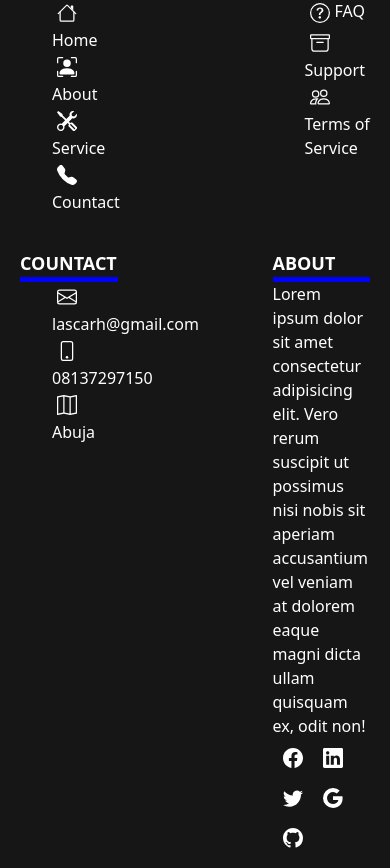
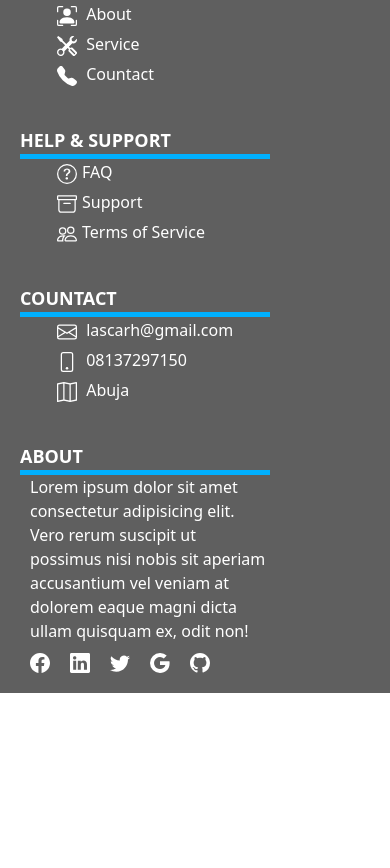
Before and after one commit to jovick-coder/React-Lascarh-Ads, a React (Create React App) app: page / in a window 390 px wide. Shown: the part 3624-4492 px from the top of the page. After the commit the page ends 4317 px from the top, so only its background shows below. Built offline with nearby package versions, Linux system fonts and the light colour scheme; a web font is replaced by a local one.

Commit message:
Made footer mobile responsive

```diff
--- a/src/components/footer/footer.component.jsx
+++ b/src/components/footer/footer.component.jsx
@@ -8,78 +8,83 @@ const Footer = () => {
         <footer>
           <img src="./img/logo.png" alt="" />
 
-          <div class="footer-container">
-            <div class="item">
+          <div className="footer-container">
+            <div className="item">
               <span>QUICK LINKS</span>
               <ul>
                 <li>
-                  <img src="./img/icons/house.svg" class="icon" alt="" /> Home
+                  <img src="./img/icons/house.svg" className="icon" alt="" />{' '}
+                  Home
                 </li>
                 <li>
                   <img
                     src="./img/icons/person-bounding-box.svg"
-                    class="icon"
+                    className="icon"
                     alt=""
                   />{' '}
                   About
                 </li>
                 <li>
-                  <img src="./img/icons/tools.svg" class="icon" alt="" />{' '}
+                  <img src="./img/icons/tools.svg" className="icon" alt="" />{' '}
                   Service
                 </li>
                 <li>
                   <img
                     src="./img/icons/telephone-fill.svg"
-                    class="icon"
+                    className="icon"
                     alt=""
                   />{' '}
                   Countact
                 </li>
               </ul>
             </div>
-            <div class="item">
+            <div className="item">
               <span>HELP & SUPPORT</span>
               <ul>
                 <li>
                   <img
                     src="./img/icons/question-circle.svg"
-                    class="icon"
+                    className="icon"
                     alt=""
                   />
                   FAQ
                 </li>
                 <li>
-                  <img src="./img/icons/archive.svg" class="icon" alt="" />
+                  <img src="./img/icons/archive.svg" className="icon" alt="" />
                   Support
                 </li>
                 <li>
-                  <img src="./img/icons/people.svg" class="icon" alt="" />
+                  <img src="./img/icons/people.svg" className="icon" alt="" />
                   Terms of Service
                 </li>
               </ul>
             </div>
-            <div class="item">
+            <div className="item">
               <span>COUNTACT</span>
               <ul>
                 <li>
-                  <img src="./img/icons/envelope.svg" class="icon" alt="" />{' '}
+                  <img src="./img/icons/envelope.svg" className="icon" alt="" />{' '}
                   lascarh@gmail.com
                 </li>
                 <li>
-                  <img src="./img/icons/phone.svg" class="icon" alt="" />{' '}
+                  <img src="./img/icons/phone.svg" className="icon" alt="" />{' '}
                   08137297150
                 </li>
                 <li>
-                  <img src="./img/icons/map.svg" class="icon" alt="" /> Abuja
+                  <img src="./img/icons/map.svg" className="icon" alt="" />{' '}
+                  Abuja
                 </li>
               </ul>
             </div>
-            <div class="item">
-              <span>ABOUT</span> Lorem ipsum dolor sit amet consectetur
-              adipisicing elit. Vero rerum suscipit ut possimus nisi nobis sit
-              aperiam accusantium vel veniam at dolorem eaque magni dicta ullam
-              quisquam ex, odit non!
-              <div class="social-icons">
+            <div className="item">
+              <span>ABOUT</span>{' '}
+              <div className="about-text">
+                Lorem ipsum dolor sit amet consectetur adipisicing elit. Vero
+                rerum suscipit ut possimus nisi nobis sit aperiam accusantium
+                vel veniam at dolorem eaque magni dicta ullam quisquam ex, odit
+                non!
+              </div>
+              <div className="social-icons">
                 <ul>
                   <li>
                     <img src="./img/icons/facebook.svg" alt="" />
--- a/src/components/footer/footer.style.css
+++ b/src/components/footer/footer.style.css
@@ -1,6 +1,6 @@
 /* footer section  */
 #footer-section {
-  background-color: rgb(22, 22, 22);
+  background-color: rgb(95, 95, 95);
   color: #ffffff;
   width: 100%;
 }
@@ -20,9 +20,12 @@ ul {
   /* margin: auto; */
 }
 #footer-section .footer-container .item {
-  width: 25%;
+  width: 50%;
   margin: 10px 20px;
-  max-width: 200px;
+  max-width: 250px;
+}
+#footer-section .footer-container .item .about-text {
+  padding-left: 10px;
 }
 #footer-section .footer-container .item .icon {
   width: 20px;
@@ -35,12 +38,13 @@ ul {
   font-size: large;
   /* font-weight: 20px; */
   font-weight: bold;
-  border-bottom: solid 5px blue;
+  border-bottom: solid 5px #00b0ff;
   /* width: 200px; */
   /* float: right; */
 }
 #footer-section .footer-container .item .social-icons ul {
-  float: right;
+  /* float: right; */
+  /* border: solid; */
   margin: 0;
   padding: 0;
   list-style: none;
@@ -56,7 +60,7 @@ ul {
   padding: 0;
   filter: invert();
 }
-
+/*
 #form-section {
   width: 100%;
   background-color: #ddd;
@@ -68,20 +72,36 @@ ul {
 }
 #form-section .form-container {
   /* width: 50%; */
-  /* align-self: center; */
+/* align-self: center; *
   display: flex;
   flex-wrap: wrap;
   justify-content: space-around;
   width: 50%;
-  /* background-color: aqua; */
+  /* background-color: aqua; *
   padding: 20px;
   max-width: 600px;
 }
 #form-section .form-container .item {
-  /* background-color: black; */
-  padding: 20px;
+  background-color: black;
+  /* padding: 20px; *
   width: 100%;
+  border: solid red;
+}
+#form-section .form-container .item .about-text {
+  margin-left: 20px;
 }
 #form-section .form-container .item .form-control {
   margin: 10px;
+} */
+@media (min-width: 0px) and (max-width: 425px) {
+  #footer-section .footer-container .item {
+    width: 100%;
+    margin: 10px 20px;
+    max-width: 250px;
+  }
+  #footer-section .footer-container .item .social-icons ul {
+    /* border: #ffffff solid; */
+    margin: 0;
+    float: none;
+  }
 }
```
